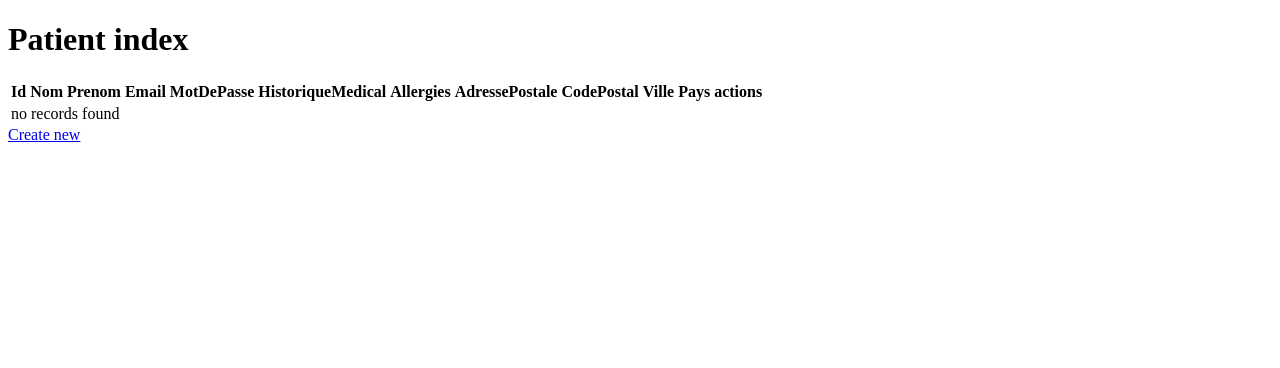
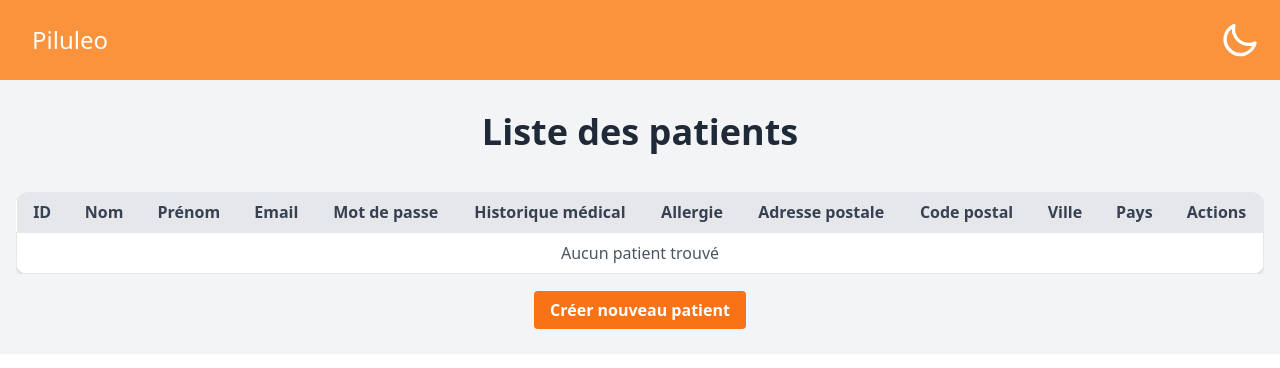
Before and after one commit to tulrici/Piluleo-Symfony, a Symfony app: template templates/patient/index.html.twig in a window 1280 px wide. Shown: the top 368 px of the page. Run offline with Twig, Linux system fonts and the light colour scheme; the template is opened without the code that fills it, so the values that code supplies are empty; some libraries are stand-ins or nearby versions.

Commit message:
Twig a jour manque que a fix le darkmode

```diff
--- a/templates/patient/index.html.twig
+++ b/templates/patient/index.html.twig
@@ -1,53 +1,98 @@
 {% extends 'base.html.twig' %}
 
-{% block title %}Patient index{% endblock %}
+{% block title %}Liste des patients{% endblock %}
+
+{% block stylesheets %}
+    {{ parent() }}
+    <link href="https://cdn.jsdelivr.net/npm/daisyui@3.1.0/dist/full.css" rel="stylesheet" type="text/css" />
+    <script src="https://cdn.tailwindcss.com"></script>
+{% endblock %}
+
+{% block javascripts %}
+    {{ parent() }}
+    <script src="/scripts/Page-Client.js" defer></script>
+{% endblock %}
 
 {% block body %}
-    <h1>Patient index</h1>
+<body class="bg-gray-100 dark:bg-gray-900">
+    <header class="text-gray-400 bg-orange-400 dark:bg-black dark:border-b sticky top-0 left-0 right-0 w-full z-50">
+        <div class="max-w-screen-xl mx-auto flex flex-wrap p-5 flex-col md:flex-row items-center">
+            <a href="{{ path('app_patient_index') }}" class="flex title-font font-medium items-center text-white mb-4 md:mb-0">
+                <span class="ml-3 text-2xl">Piluleo</span>
+            </a>
+            <nav class="md:ml-auto md:mr-auto flex flex-wrap items-center text-base justify-center">
+            </nav>
+            <div class="flex justify-end ml-4 md:ml-14 boutonDarkMode">
+                <label class="swap swap-rotate">
+                    <input type="checkbox" class="theme-controller" value="dark" />
+                    <svg class="swap-on fill-current w-10 h-10 text-yellow-400" xmlns="http://www.w3.org/2000/svg" viewBox="0 0 24 24">
+                        <path d="M5.64,17l-.71.71a1,1,0,0,0,0,1.41,1,1,0,0,0,1.41,0l.71-.71A1,1,0,0,0,5.64,17ZM5,12a1,1,0,0,0-1-1H3a1,1,0,0,0,0,2H4A1,1,0,0,0,5,12Zm7-7a1,1,0,0,0,1-1V3a1,1,0,0,0-2,0V4A1,1,0,0,0,12,5ZM5.64,7.05a1,1,0,0,0,.7.29,1,1,0,0,0,.71-.29,1,1,0,0,0,0-1.41l-.71-.71A1,1,0,0,0,4.93,6.34Zm12,.29a1,1,0,0,0,.7-.29l.71-.71a1,1,0,1,0-1.41-1.41L17,5.64a1,1,0,0,0,0,1.41A1,1,0,0,0,17.66,7.34ZM21,11H20a1,1,0,0,0,0,2h1a1,1,0,0,0,0-2Zm-9,8a1,1,0,0,0-1,1v1a1,1,0,0,0,2,0V20A1,1,0,0,0,12,19ZM18.36,17A1,1,0,0,0,17,18.36l.71.71a1,1,0,0,0,1.41,0,1,1,0,0,0,0-1.41ZM12,6.5A5.5,5.5,0,1,0,17.5,12,5.51,5.51,0,0,0,12,6.5Zm0,9A3.5,3.5,0,1,1,15.5,12,3.5,3.5,0,0,1,12,15.5Z"/>
+                    </svg>
+                    <svg class="swap-off fill-current w-10 h-10 text-white" xmlns="http://www.w3.org/2000/svg" viewBox="0 0 24 24">
+                        <path d="M21.64,13a1,1,0,0,0-1.05-.14,8.05,8.05,0,0,1-3.37.73A8.15,8.15,0,0,1,9.08,5.49a8.59,8.59,0,0,1,.25-2A1,1,0,0,0,8,2.36,10.14,10.14,0,1,0,22,14.05,1,1,0,0,0,21.64,13Zm-9.5,6.69A8.14,8.14,0,0,1,7.08,5.22v.27A10.15,10.15,0,0,0,17.22,15.63a9.79,9.79,0,0,0,2.1-.22A8.11,8.11,0,0,1,12.14,19.73Z"/>
+                    </svg>
+                </label>
+            </div>
+        </div>
+    </header>
 
-    <table class="table">
-        <thead>
+    <main class="container mx-auto px-4 py-8">
+        <div class="overflow-x-auto">
+            <div class="titre">
+                <h1 class="text-4xl font-bold text-center mb-10">Liste des patients</h1>
+            </div>
+            <table class="table-auto w-full bg-white shadow-md rounded-xl overflow-hidden dark:border">
+                <thead class="bg-gray-200 dark:bg-black text-gray-700">
                     <tr>
-                <th>Id</th>
-                <th>Nom</th>
-                <th>Prenom</th>
-                <th>Email</th>
-                <th>MotDePasse</th>
-                <th>HistoriqueMedical</th>
-                <th>Allergies</th>
-                <th>AdressePostale</th>
-                <th>CodePostal</th>
-                <th>Ville</th>
-                <th>Pays</th>
-                <th>actions</th>
+                        <th class="px-4 py-2 dark:text-white">ID</th>
+                        <th class="px-4 py-2 dark:text-white">Nom</th>
+                        <th class="px-4 py-2 dark:text-white">Prénom</th>
+                        <th class="px-4 py-2 dark:text-white">Email</th>
+                        <th class="px-4 py-2 dark:text-white">Mot de passe</th>
+                        <th class="px-4 py-2 dark:text-white">Historique médical</th>
+                        <th class="px-4 py-2 dark:text-white">Allergie</th>
+                        <th class="px-4 py-2 dark:text-white">Adresse postale</th>
+                        <th class="px-4 py-2 dark:text-white">Code postal</th>
+                        <th class="px-4 py-2 dark:text-white">Ville</th>
+                        <th class="px-4 py-2 dark:text-white">Pays</th>
+                        <th class="px-4 py-2 dark:text-white">Actions</th>
                     </tr>
                 </thead>
-        <tbody>
+                <tbody class="text-gray-600">
                 {% for patient in patients %}
-            <tr>
-                <td>{{ patient.id }}</td>
-                <td>{{ patient.nom }}</td>
-                <td>{{ patient.prenom }}</td>
-                <td>{{ patient.email }}</td>
-                <td>{{ patient.motDePasse }}</td>
-                <td>{{ patient.HistoriqueMedical }}</td>
-                <td>{{ patient.allergies ? patient.allergies|json_encode : '' }}</td>
-                <td>{{ patient.adressePostale }}</td>
-                <td>{{ patient.CodePostal }}</td>
-                <td>{{ patient.ville }}</td>
-                <td>{{ patient.pays }}</td>
-                <td>
-                    <a href="{{ path('app_patient_show', {'id': patient.id}) }}">show</a>
-                    <a href="{{ path('app_patient_edit', {'id': patient.id}) }}">edit</a>
+                    <tr class="hover:bg-gray-100 dark:bg-black">
+                        <td class="border px-4 py-2 dark:text-white">{{ patient.id }}</td>
+                        <td class="border px-4 py-2 dark:text-white">{{ patient.nom }}</td>
+                        <td class="border px-4 py-2 dark:text-white">{{ patient.prenom }}</td>
+                        <td class="border px-4 py-2 dark:text-white">{{ patient.email }}</td>
+                        <td class="border px-4 py-2 dark:text-white">{{ patient.motDePasse }}</td>
+                        <td class="border px-4 py-2 dark:text-white">{{ patient.HistoriqueMedical }}</td>
+                        <td class="border px-4 py-2 dark:text-white">{{ patient.allergies ? patient.allergies|json_encode : '' }}</td>
+                        <td class="border px-4 py-2 dark:text-white">{{ patient.adressePostale }}</td>
+                        <td class="border px-4 py-2 dark:text-white">{{ patient.CodePostal }}</td>
+                        <td class="border px-4 py-2 dark:text-white">{{ patient.ville }}</td>
+                        <td class="border px-4 py-2 dark:text-white">{{ patient.pays }}</td>
+                        <td class="border px-4 py-2 dark:text-white">
+                            <div class="flex justify-end space-x-2">
+                                <a href="{{ path('app_patient_show', {'id': patient.id}) }}" class="bg-orange-500 hover:bg-orange-700 text-white font-bold py-1 px-2 rounded">Montrer</a>
+                                <a href="{{ path('app_patient_edit', {'id': patient.id}) }}" class="bg-orange-500 hover:bg-orange-700 text-white font-bold py-1 px-2 rounded">Éditer</a>
+                                <!-- Add delete functionality if needed -->
+                            </div>
                         </td>
                     </tr>
                 {% else %}
                     <tr>
-                <td colspan="12">no records found</td>
+                        <td colspan="12" class="border px-4 py-2 dark:text-white text-center">Aucun patient trouvé</td>
                     </tr>
                 {% endfor %}
                 </tbody>
             </table>
-
-    <a href="{{ path('app_patient_new') }}">Create new</a>
+        </div>
+        <div class="mt-6 text-center">
+            <a href="{{ path('app_patient_new') }}" class="bg-orange-500 hover:bg-orange-700 text-white font-bold py-2 px-4 rounded">
+                Créer nouveau patient
+            </a>
+        </div>
+    </main>
+</body>
 {% endblock %}
```
Lines whose indentation alone changed are shown as unchanged.
